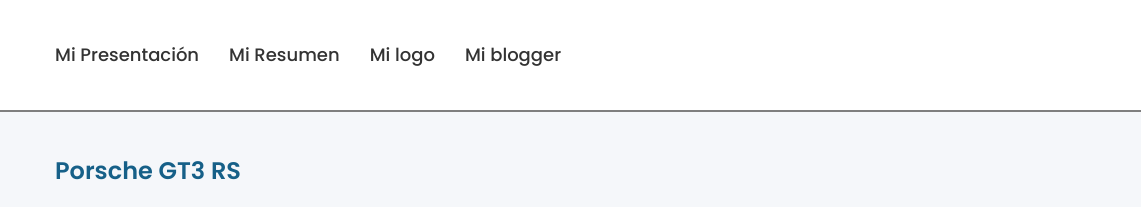
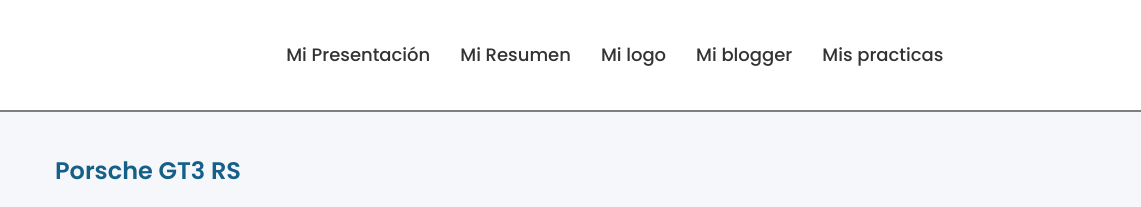
Before and after one commit to Chesantz/Chesantz.github.io, a plain HTML site: page index.html in a window 1280 px wide. Shown: the top 207 px of the page, 0-1141 px from the left. Drawn offline with Linux system fonts and the light colour scheme.

Commit message:
Update index.html

```diff
--- a/index.html
+++ b/index.html
@@ -15,6 +15,7 @@
         <li><a class="btn1" href="https://munozriverasantiago1i125.blogspot.com/2025/02/introduccion-escribir-una-tesis-tesina.html" class="nav-link" target="_blank">Mi Resumen</a></li>
         <li><a class="btn1" href="https://munozriverasantiago1i125.blogspot.com/2025/04/logo.html" class="nav-link" target="_blank">Mi logo</a></li>
         <li><a class="btn1" href="http://munozriverasantiago1i125.blogspot.com/" class="nav-link" target="_blank">Mi blogger</a></li>
+         <li><a class="btn1" href="https://1drv.ms/x/c/098dd81c7aec8032/EQRxsgs5p8BJqxJrg46PTCEBUGKKW2OcuT9WqdUQdSHMow?e=Y5G5w7" class="nav-link" target="_blank">Mis practicas</li>
     </ul>
     <nav>
         <div class="container nav-container">
@@ -23,6 +24,7 @@
                 <a href="https://munozriverasantiago1i125.blogspot.com/2025/02/introduccion-escribir-una-tesis-tesina.html" class="nav-link" target="_blank">Mi Resumen</a>
                 <a href="https://munozriverasantiago1i125.blogspot.com/2025/04/logo.html" class="nav-link" target="_blank">Mi logo</a>
                 <a href="http://munozriverasantiago1i125.blogspot.com/" class="nav-link" target="_blank">Mi blogger</a>
+                <a href="https://1drv.ms/x/c/098dd81c7aec8032/EQRxsgs5p8BJqxJrg46PTCEBUGKKW2OcuT9WqdUQdSHMow?e=Y5G5w7" class="nav-link" target="_blank">Mis practicas</a>
             </div>
             <div class="logo"><img src="cetis125.jpg" alt="Mi logo"></div>
         </div>
```
